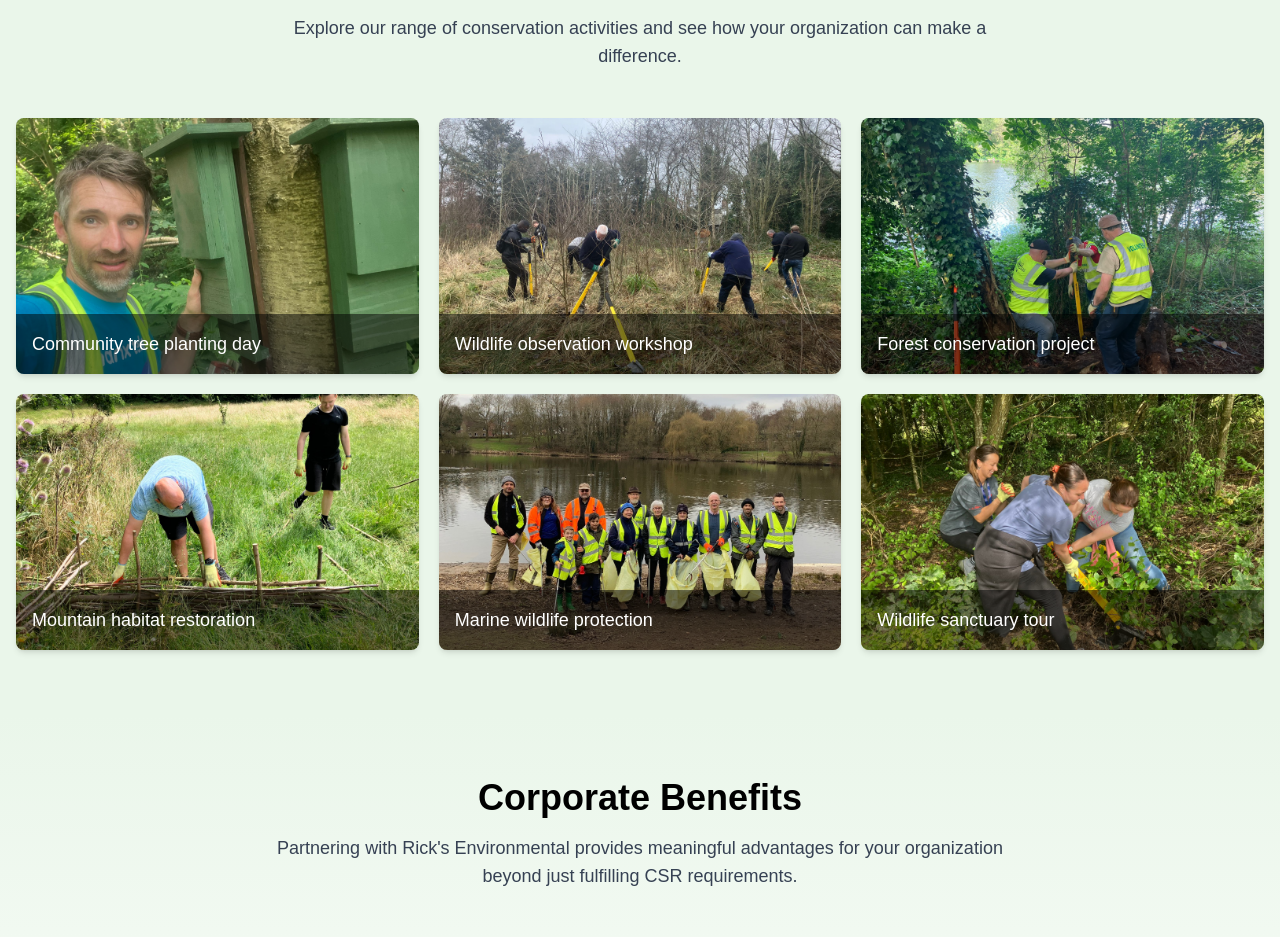
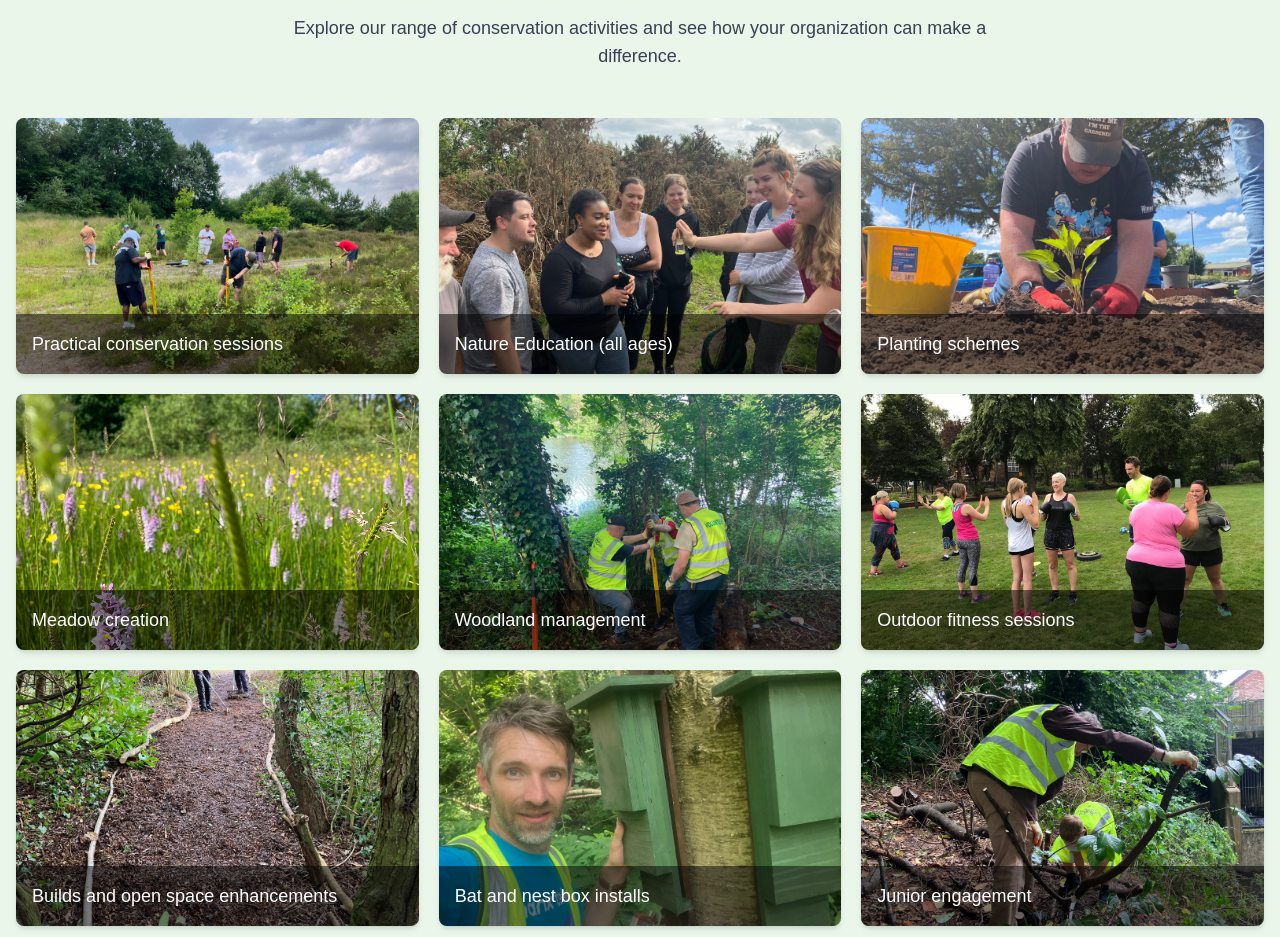
Before and after one commit to SamHats/ricksenviromental, a Next.js app: page / in a window 1280 px wide. Shown: the part 2350-3287 px from the top of the page. Built offline with nearby package versions, Linux system fonts and the light colour scheme.

Commit message:
fix: update gallery images and captions in PhotoGallerySection

```diff
--- a/components/photoGallerySection.tsx
+++ b/components/photoGallerySection.tsx
@@ -13,34 +13,59 @@ import Image from "next/image";
 
 const galleryImages = [
   {
-    src: "/images/2.jpg",
-    alt: "Tree planting activity",
-    caption: "Community tree planting day",
+    src: "/images/32.jpeg",
+    alt: "Conservation activity",
+    caption: "Practical conservation sessions",
   },
   {
-    src: "/images/3.jpg",
-    alt: "Wildlife observation",
-    caption: "Wildlife observation workshop",
+    src: "/images/1.jpg",
+    alt: "Group of volunteers",
+    caption: "Nature Education (all ages)",
+  },
+  {
+    src: "/images/35.jpeg",
+    alt: "Man planting a plant",
+    caption: "Planting schemes",
+  },
+  {
+    src: "/images/57.jpeg",
+    alt: "Meadow",
+    caption: "Meadow creation",
   },
   {
     src: "/images/4.jpg",
-    alt: "Forest conservation",
-    caption: "Forest conservation project",
+    alt: "Men digging a tree",
+    caption: "Woodland management",
   },
   {
-    src: "/images/5.jpg",
-    alt: "Mountain wildlife",
-    caption: "Mountain habitat restoration",
+    src: "/images/39.jpeg",
+    alt: "Group of people exercising",
+    caption: "Outdoor fitness sessions",
   },
   {
-    src: "/images/6.jpg",
-    alt: "Marine conservation",
-    caption: "Marine wildlife protection",
+    src: "/images/45.jpeg",
+    alt: "Path through a woodland",
+    caption: "Builds and open space enhancements",
   },
   {
-    src: "/images/7.jpg",
-    alt: "Wildlife sanctuary",
-    caption: "Wildlife sanctuary tour",
+    src: "/images/2.jpg",
+    alt: "Man next to a tree with bat boxes",
+    caption: "Bat and nest box installs",
+  },
+  {
+    src: "/images/19.jpg",
+    alt: "Two people working on a tree",
+    caption: "Junior engagement",
+  },
+  {
+    src: "/images/50.jpeg",
+    alt: "Man providing a presentation",
+    caption: "Presentations and guest speaking",
+  },
+  {
+    src: "/images/55.jpeg",
+    alt: "Collection of litter",
+    caption: "Litter and harmful waste removal",
   },
 ];
 
```
